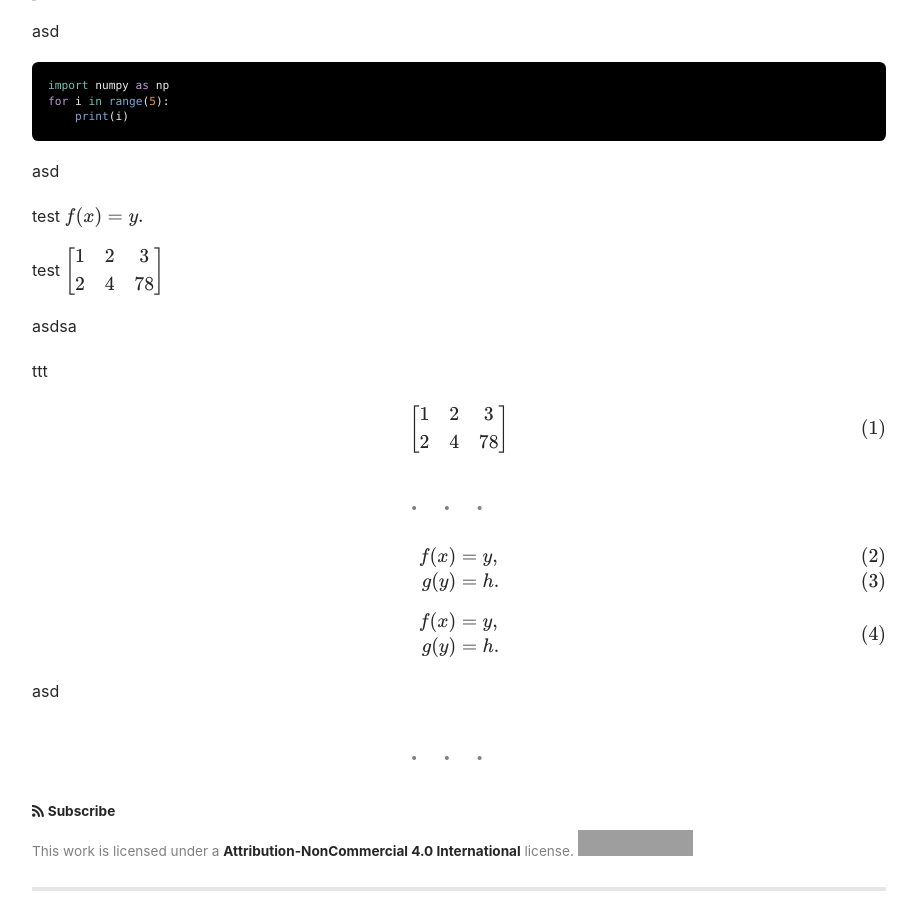
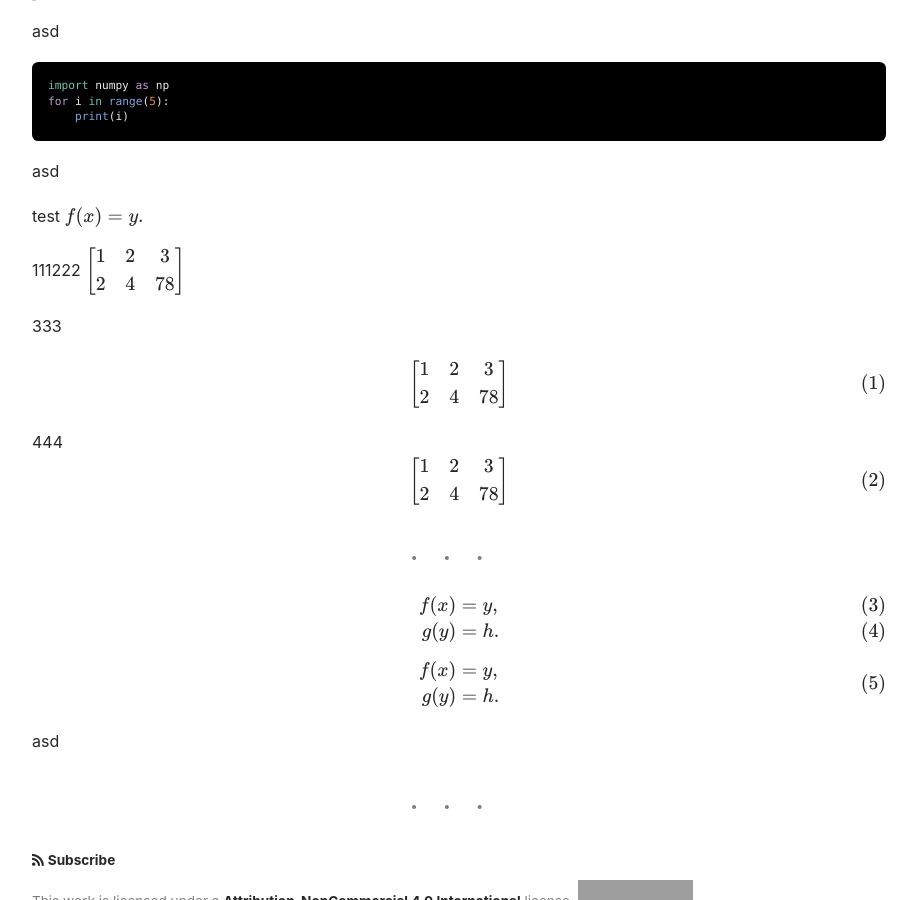
Before and after one commit to ChoCho66/ChoCho66.github.io, a Jekyll site: the page built from _posts/2021-03-02-all_test.md, in a window 1280 px wide and 900 px high, scrolled down 361 px. Shown: the whole window, without its empty margins (71-988 px from the left). Built offline with Jekyll 4.4.1, drawn with Linux system fonts in a browser that asks for light colours; nearby versions of some CDN libraries; formulas are drawn with MathJax 3; grey boxes are pictures that could not be loaded.

Commit message:
20210303

```diff
--- a/_posts/2021-03-02-all_test.md
+++ b/_posts/2021-03-02-all_test.md
@@ -35,7 +35,7 @@ asd
 
 test $$ f(x) = y. $$
 
-test
+111222
 $$
 \begin{bmatrix}
 1 & 2 & 3 \\
@@ -43,9 +43,7 @@ $$
 \end{bmatrix}
 $$
 
-asdsa
-
-ttt
+333
 
 $$
 \begin{bmatrix}
@@ -54,6 +52,15 @@ $$
 \end{bmatrix}
 $$
 
+444
+$$
+\begin{align}
+\begin{bmatrix}
+1 & 2 & 3 \\
+2 & 4 & 78 \\
+\end{bmatrix}
+\end{align}
+$$
 
 
 ---
```
